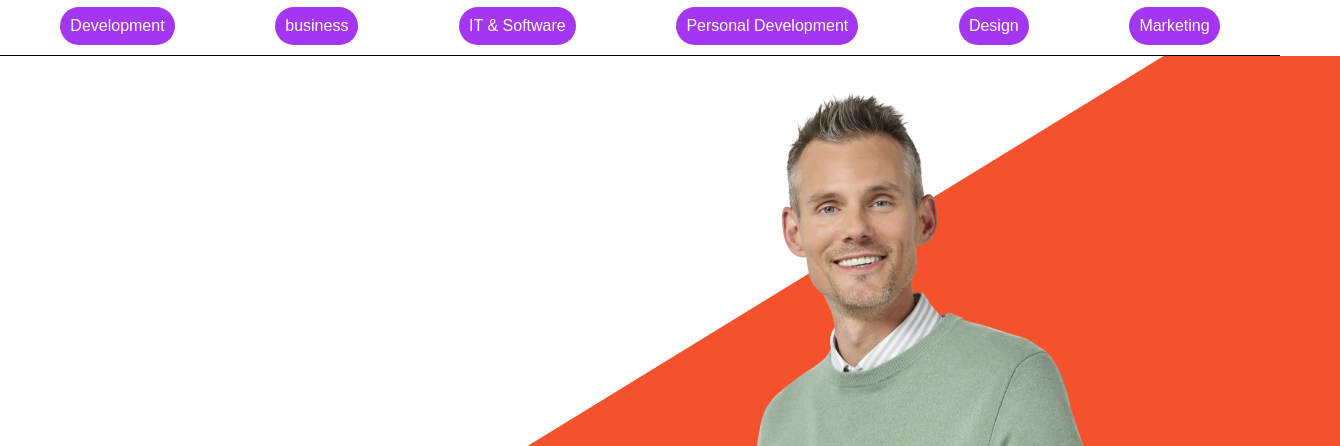
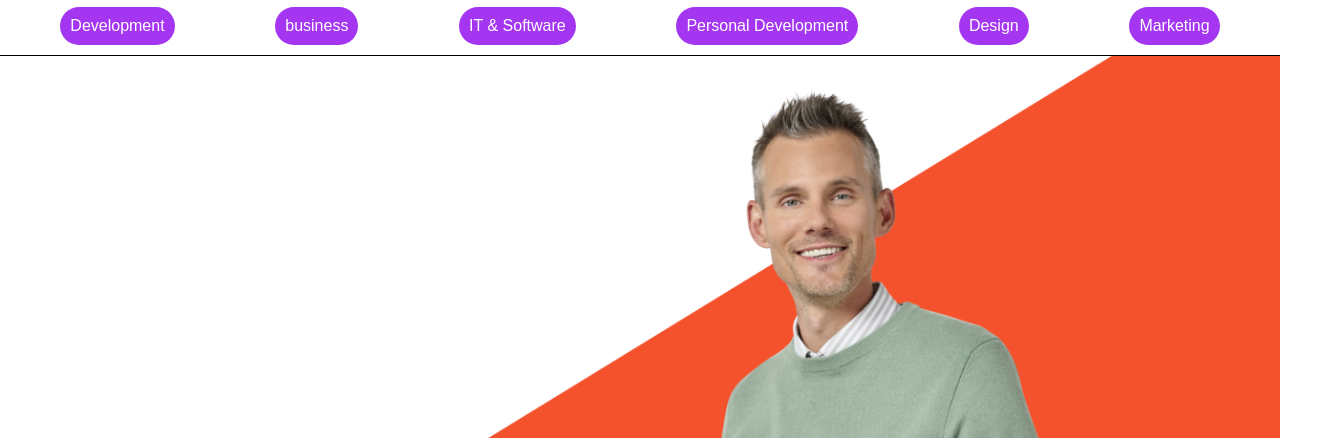
Before and after one commit to Komethagan25/Udemy-Clone-Project, a plain HTML site: page index.html in a window 1280 px wide. Shown: the part 64-510 px from the top of the page, 1340 px wide, since content can reach past the window. Drawn offline with Linux system fonts and the light colour scheme; a web font is replaced by a local one.

```diff
--- a/style.css
+++ b/style.css
@@ -68,7 +68,7 @@
 
 }
 
-.sale-image {
+.sale-image img{
     width: 100%;
 }
 
```
